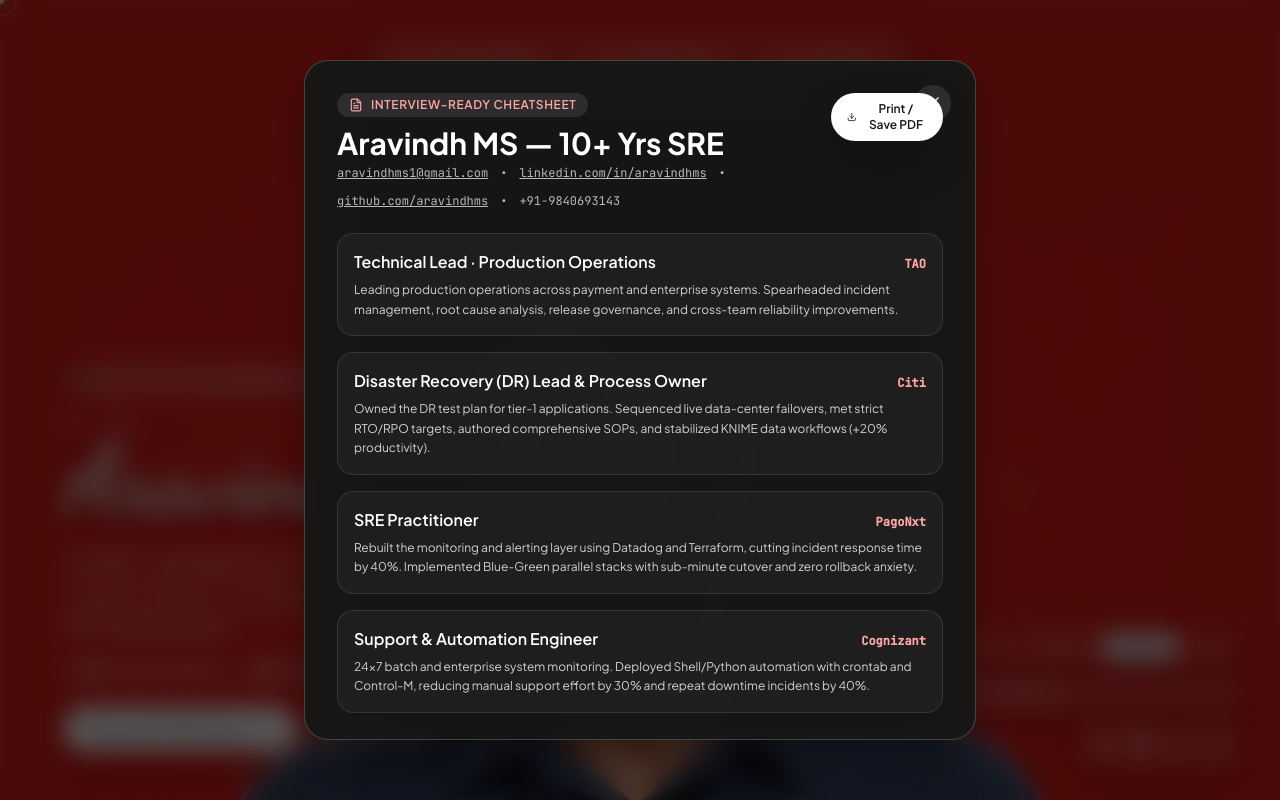
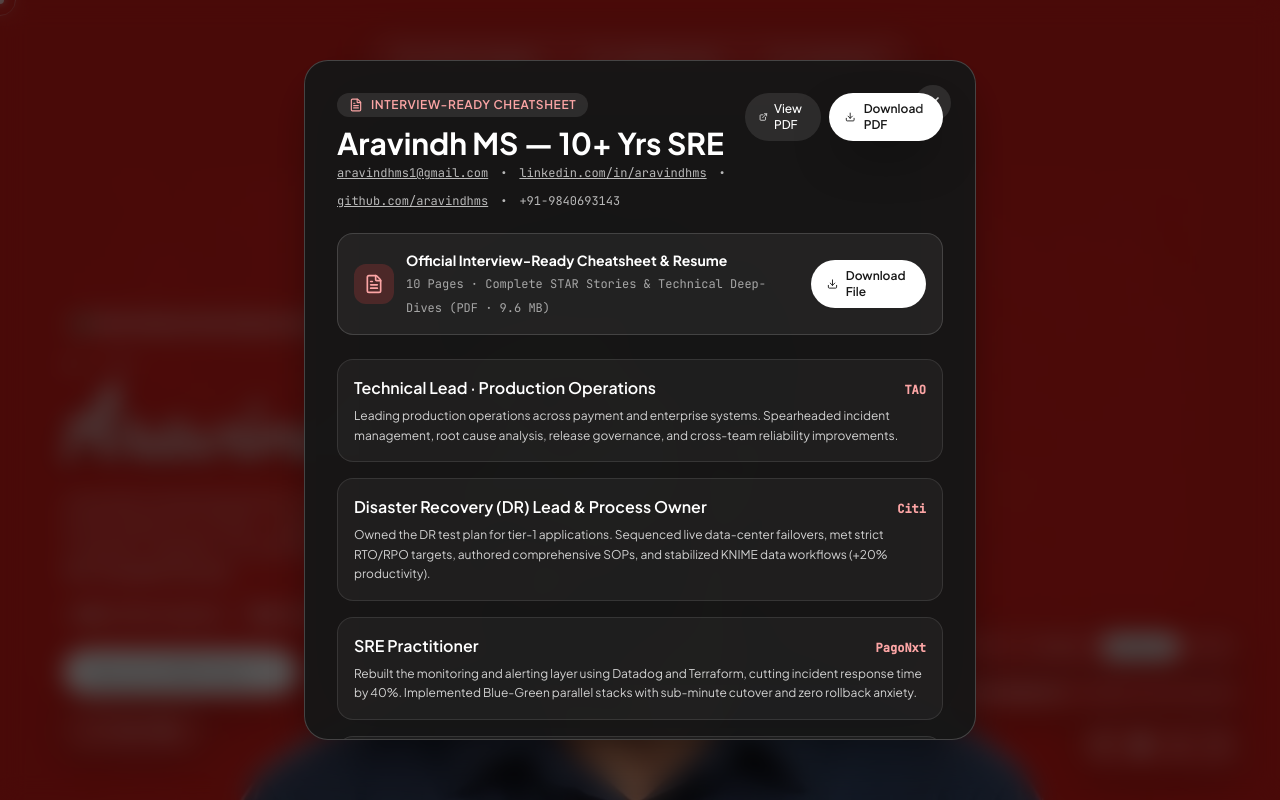
Before and after one commit to aravindhms/profile-cursor-track, a React (Vite) app: page / in a window 1280 px wide. Both pictures are taken after a click on the button "Resume & STAR Stories". Built offline with nearby package versions, Linux system fonts and the light colour scheme; the HTML template or start-up script is replaced by a standard one.

Commit message:
Add official 10-page SRE interview cheatsheet and PDF resume download options

```diff
--- a/src/components/HeroContent.jsx
+++ b/src/components/HeroContent.jsx
@@ -1,9 +1,9 @@
 import React from 'react';
-import { ArrowUpRight, MessageCircle, ShieldCheck, Activity } from 'lucide-react';
+import { ArrowUpRight, MessageCircle, Download } from 'lucide-react';
 
 export default function HeroContent({ onOpenResume, onOpenContact }) {
   return (
-    <div className="fixed bottom-8 sm:bottom-12 left-6 sm:left-12 lg:left-16 z-30 max-w-[390px] pointer-events-none select-none">
+    <div className="fixed bottom-8 sm:bottom-12 left-6 sm:left-12 lg:left-16 z-30 max-w-[420px] pointer-events-none select-none">
       <div className="pointer-events-auto space-y-4">
 
         {/* Availability Badge */}
@@ -36,7 +36,7 @@
         </div>
 
         {/* Compact 3-Line Bio */}
-        <p className="font-sans text-sm sm:text-base font-normal leading-relaxed text-white/90 max-w-[350px] drop-shadow-sm">
+        <p className="font-sans text-sm sm:text-base font-normal leading-relaxed text-white/90 max-w-[360px] drop-shadow-sm">
           A decade of keeping payments, healthcare, and fintech platforms running — spanning Cognizant, PagoNxt, Citi, and TAO. <span className="font-medium text-white">I automate first, escalate second.</span>
         </p>
 
@@ -52,7 +52,7 @@
 
         {/* Action Pill Buttons */}
         <div className="pt-2 flex flex-wrap items-center gap-3">
-          {/* Resume (Solid White Pill with Arrow) */}
+          {/* Resume & STAR Stories */}
           <button
             onClick={onOpenResume}
             className="group relative px-6 py-3 rounded-full bg-white text-neutral-900 font-semibold text-sm tracking-wide shadow-luxury transition-all duration-300 hover:bg-neutral-100 hover:shadow-glow hover:-translate-y-0.5 active:translate-y-0 active:scale-95 flex items-center gap-2 cursor-pointer"
@@ -60,6 +60,16 @@
             <span>Resume & STAR Stories</span>
             <ArrowUpRight className="w-4 h-4 transition-transform duration-300 group-hover:translate-x-0.5 group-hover:-translate-y-0.5" />
           </button>
+
+          {/* Quick PDF Direct Download */}
+          <a
+            href="/Aravindh_MS_Resume.pdf"
+            download="Aravindh_MS_Resume.pdf"
+            title="Download Official PDF Resume"
+            className="p-3 rounded-full bg-white/[0.08] backdrop-blur-[20px] border border-white/40 text-white hover:bg-white/20 hover:border-white/70 hover:-translate-y-0.5 active:translate-y-0 active:scale-95 transition-all flex items-center justify-center cursor-pointer shadow-glass group"
+          >
+            <Download className="w-4 h-4 text-white/90 group-hover:scale-110 transition-transform" />
+          </a>
 
           {/* Let's Talk (Frosted Glass / White Border) */}
           <button
--- a/src/components/Modals.jsx
+++ b/src/components/Modals.jsx
@@ -484,14 +484,43 @@
                   <span>+91-9840693143</span>
                 </div>
               </div>
-              <button
-                onClick={() => {
-                  window.print();
-                }}
-                className="self-start px-4 py-2 rounded-full bg-white text-neutral-900 font-semibold text-xs flex items-center gap-2 hover:bg-white/90 transition-all cursor-pointer shadow-luxury"
+              <div className="flex items-center gap-2 self-start">
+                <a
+                  href="/Aravindh_MS_Resume.pdf"
+                  target="_blank"
+                  rel="noreferrer"
+                  className="px-3.5 py-2 rounded-full bg-white/10 hover:bg-white/20 text-white font-medium text-xs flex items-center gap-1.5 transition-all cursor-pointer"
+                >
+                  <ExternalLink className="w-3.5 h-3.5" /> View PDF
+                </a>
+                <a
+                  href="/Aravindh_MS_Resume.pdf"
+                  download="Aravindh_MS_Resume.pdf"
+                  className="px-4 py-2 rounded-full bg-white text-neutral-900 font-semibold text-xs flex items-center gap-2 hover:bg-white/90 transition-all cursor-pointer shadow-luxury"
+                >
+                  <Download className="w-3.5 h-3.5" /> Download PDF
+                </a>
+              </div>
+            </div>
+
+            {/* Official PDF Cheatsheet Download Banner */}
+            <div className="p-4 rounded-2xl bg-white/[0.06] border border-white/15 flex flex-col sm:flex-row sm:items-center justify-between gap-3">
+              <div className="flex items-center gap-3">
+                <div className="p-2.5 rounded-xl bg-red-500/20 text-red-300">
+                  <FileText className="w-5 h-5" />
+                </div>
+                <div>
+                  <strong className="text-sm font-bold text-white block">Official Interview-Ready Cheatsheet & Resume</strong>
+                  <span className="text-xs text-white/60 font-mono">10 Pages · Complete STAR Stories & Technical Deep-Dives (PDF · 9.6 MB)</span>
+                </div>
+              </div>
+              <a
+                href="/Aravindh_MS_Resume.pdf"
+                download="Aravindh_MS_Resume.pdf"
+                className="px-4 py-2 rounded-full bg-white text-neutral-900 hover:bg-neutral-100 text-xs font-semibold flex items-center justify-center gap-2 transition-colors cursor-pointer shadow-sm self-start sm:self-auto"
               >
-                <Download className="w-3.5 h-3.5" /> Print / Save PDF
-              </button>
+                <Download className="w-3.5 h-3.5" /> Download File
+              </a>
             </div>
 
             <div className="space-y-4 text-sm">
```
Also changed, not shown: 1 other file (tests, documents, lock files or other folders).
